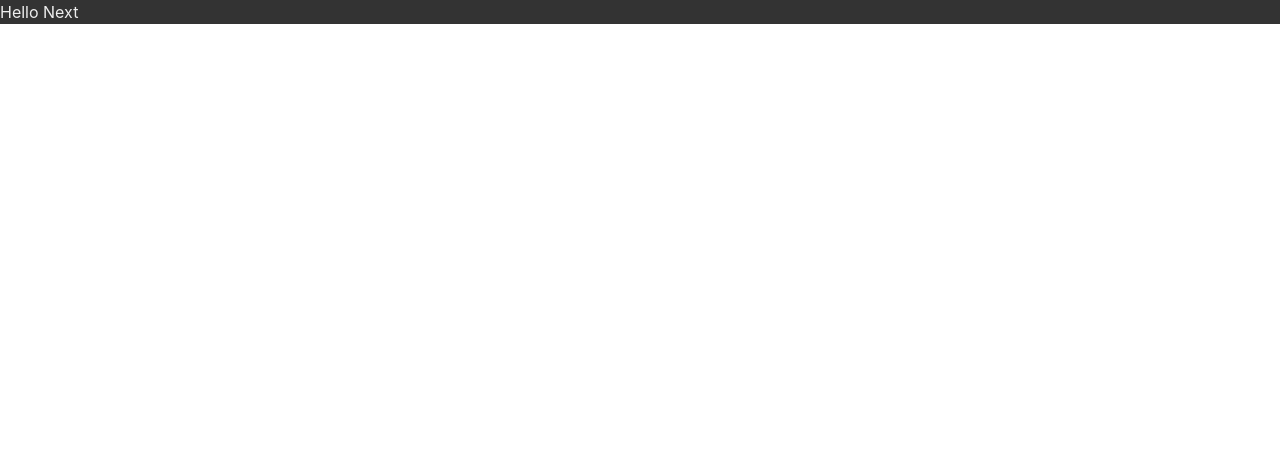
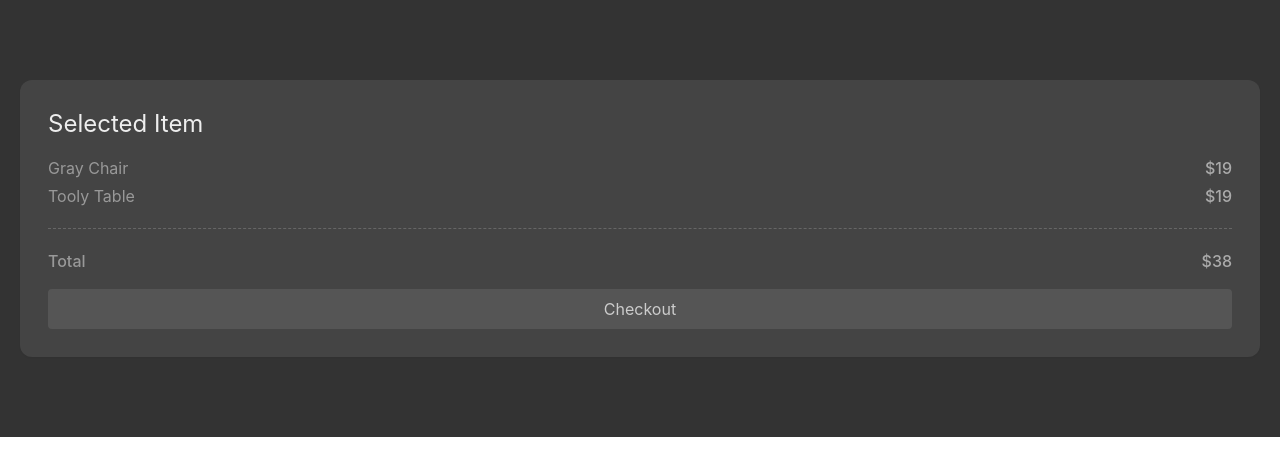
Before and after one commit to hayoung-jeremy/study-nextjs, a Next.js app: page / in a window 1280 px wide. Shown: the top 476 px of the page. Built offline with nearby package versions, Linux system fonts and the light colour scheme.

Commit message:
style : testing Tailwind css

```diff
--- a/pages/index.tsx
+++ b/pages/index.tsx
@@ -2,9 +2,26 @@ import type { NextPage } from 'next';
 
 const Home: NextPage = () => {
   return (
-    <div className='bg-[#333]'>
-      <h2 className='text-[#eee]'>Hello Next</h2>
-    </div>
+    <section className='test bg-[#333] py-20 px-5 grid gap-5'>
+      <article className='bg-[#444] p-7 rounded-xl shadow-sm'>
+        <p className='text-[#eee] text-2xl mb-4'>Selected Item</p>
+        <div className='flex justify-between mb-1'>
+          <span className='text-[#999]'>Gray Chair</span>
+          <span className='text-[#aaa] font-medium'>$19</span>
+        </div>
+        <div className='flex justify-between'>
+          <span className='text-[#999]'>Tooly Table</span>
+          <span className='text-[#aaa] font-medium'>$19</span>
+        </div>
+        <div className='flex justify-between mt-5 pt-5 border-t border-dashed border-[#666]'>
+          <span className='text-[#999] font-medium'>Total</span>
+          <span className='text-[#aaa] font-medium'>$38</span>
+        </div>
+        <button className='bg-[#555] px-4 py-2 w-full rounded mt-4 text-[#ccc]'>
+          Checkout
+        </button>
+      </article>
+    </section>
   );
 };
 
```
